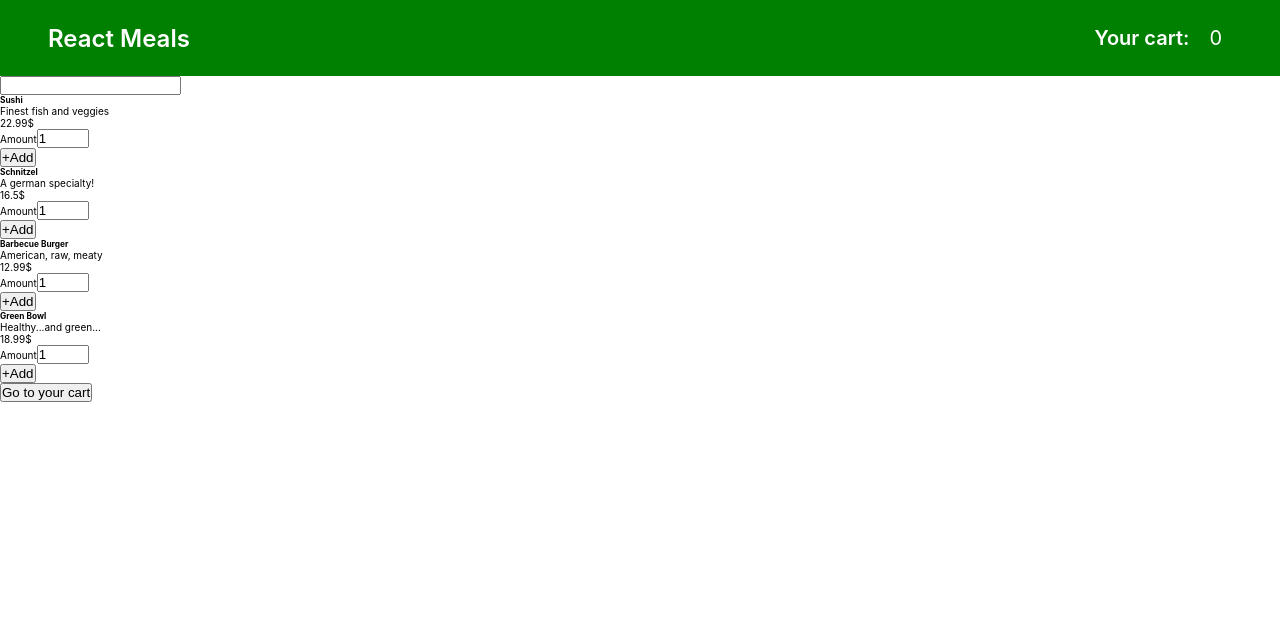
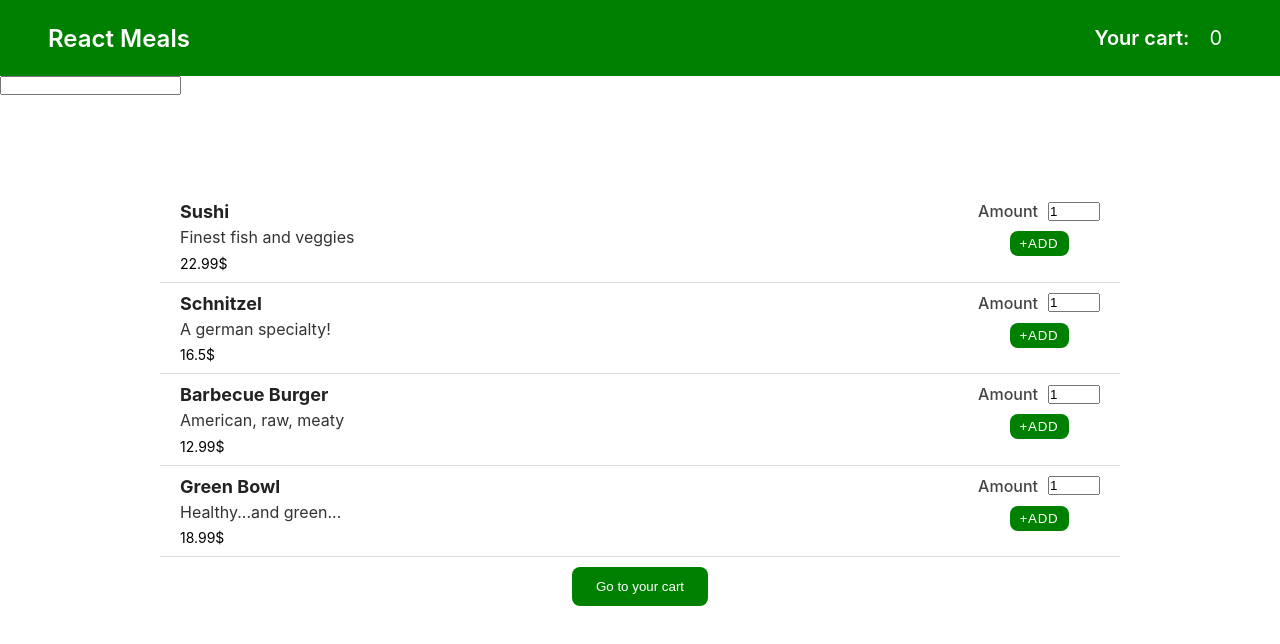
Before and after one commit to nemanjamalesija/e-commerce-mini, a React (Create React App) app: page / in a window 1280 px wide. Shown: the top 644 px of the page. Built offline with nearby package versions, Linux system fonts and the light colour scheme.

Commit message:
Add styles to SingleItem component

```diff
--- a/src/index.css
+++ b/src/index.css
@@ -22,6 +22,12 @@ body {
 code {
   font-family: source-code-pro, Menlo, Monaco, Consolas, 'Courier New',
     monospace;
+}
+
+.container {
+  width: 120rem;
+  margin: 0 auto;
+  margin-top: 9.6rem;
 }
 
 .react-meals-header {
@@ -63,3 +69,84 @@ code {
   padding: 0.5rem 1rem;
   border-radius: 50%;
 }
+
+/* single product */
+
+article {
+  padding: 1rem 2rem;
+  display: flex;
+  justify-content: space-between;
+  width: 80%;
+  margin: 0 auto;
+  background-color: #fff;
+  border-radius: 0.8rem;
+  border-bottom-left-radius: 0;
+  border-bottom-right-radius: 0;
+  border-bottom: 1px solid #ddd;
+}
+
+.heading-fifth {
+  font-size: 1.8rem;
+  margin-bottom: 0.5rem;
+  color: #222;
+}
+
+.item-description {
+  font-size: 1.6rem;
+  color: #333;
+  margin-bottom: 0.75rem;
+}
+
+.item-price {
+  font-size: 1.4rem;
+}
+
+.item-input-label {
+  display: flex;
+  justify-content: center;
+  align-items: center;
+  gap: 1rem;
+}
+
+label {
+  font-size: 1.6rem;
+  color: #444;
+  font-weight: 500;
+}
+
+.div-btn,
+.update-amount-div {
+  display: flex;
+  justify-content: center;
+  gap: 1rem;
+}
+
+.btn {
+  border: none;
+  padding: 0.5rem 1rem;
+  border-radius: 0.8rem;
+  cursor: pointer;
+}
+
+.btn-add {
+  background-color: green;
+  margin-top: 1rem;
+  color: #fff;
+  text-transform: uppercase;
+  letter-spacing: 0.75px;
+}
+
+.amount {
+  font-size: 1.6rem;
+  align-self: center;
+  margin-top: 1rem;
+}
+
+.btn-go-to-cart {
+  background-color: green;
+  margin: 0 auto;
+  display: block;
+  padding: 1.2rem 2.4rem;
+  margin-top: 1rem;
+  color: #fff;
+}
```
